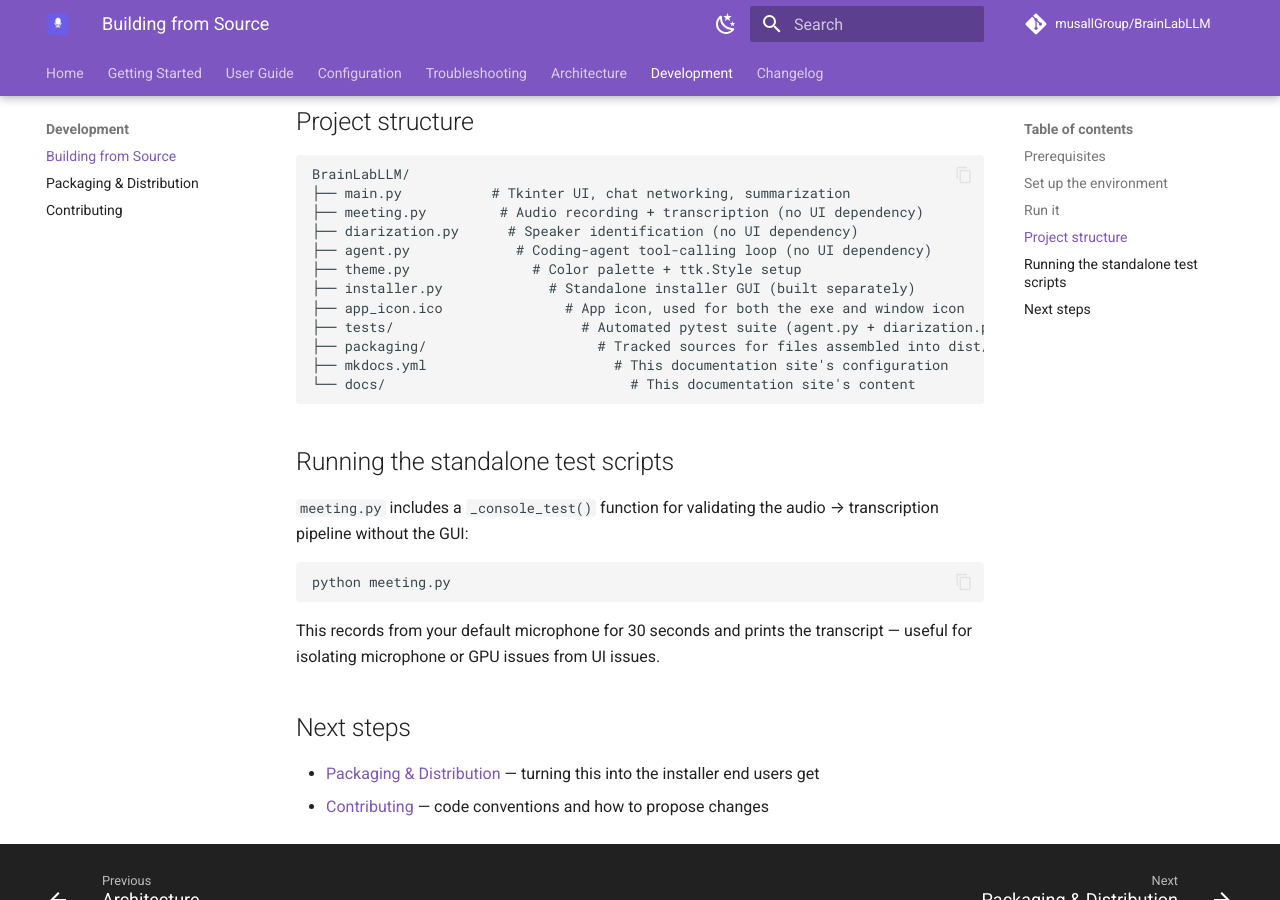
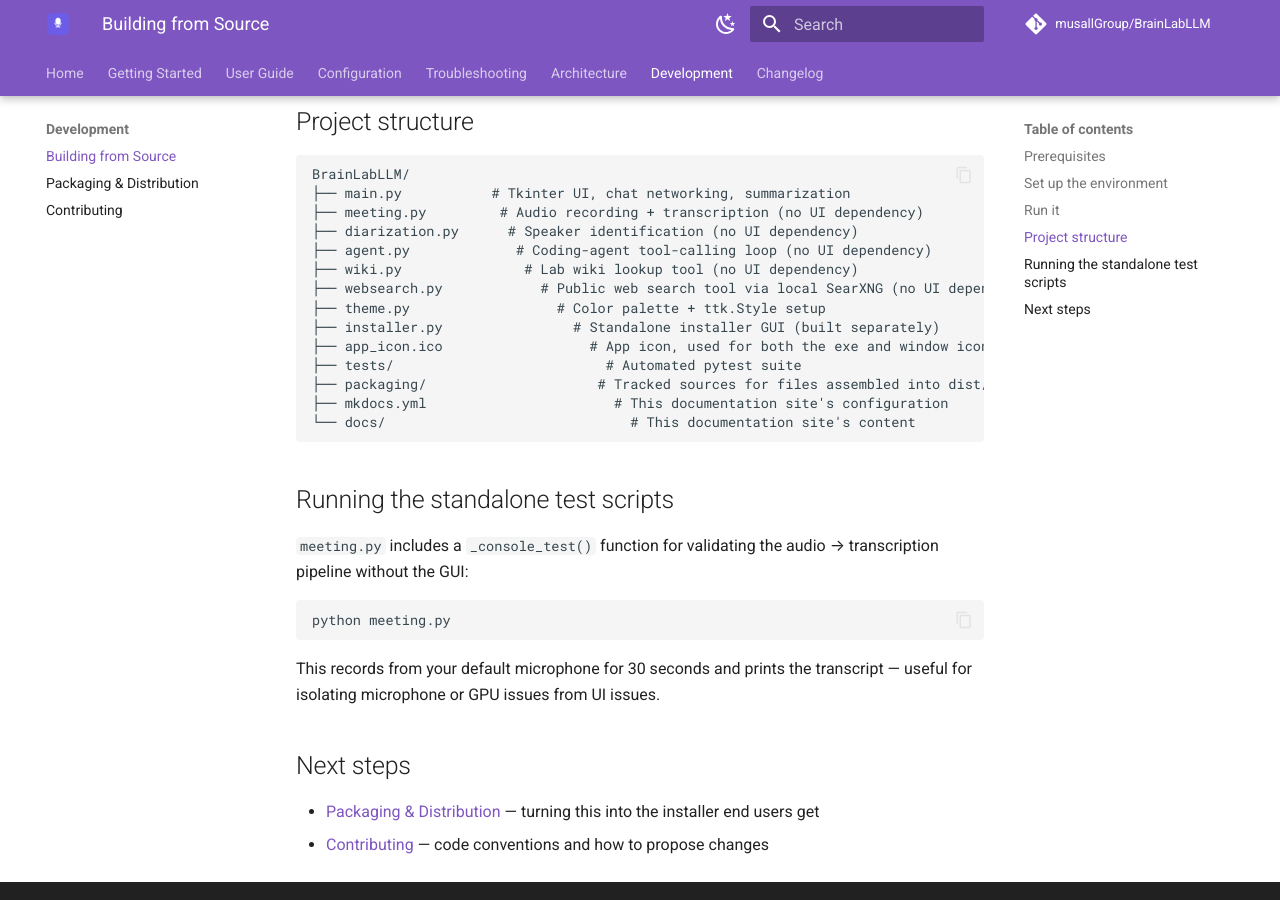
Before and after one commit to musallGroup/BrainLabLLM, an MkDocs documentation site: the page built from docs/development/building.md, in a window 1280 px wide and 900 px high, scrolled down 1317 px. Built offline with MkDocs 1.6.1 and Material for MkDocs 9.7.7, drawn with Linux system fonts in a browser that asks for light colours; comment, search, counter and statistics services are not loaded.

Commit message:
docs: list wiki.py/websearch.py in the project structure, fix stale tests/ note
Same catch-up as the earlier README/index.md fix - these two modules
were missing from building.md's tree, and the tests/ line still said
"agent.py + diarization.py" even though the suite now covers most of
the app.

```diff
--- a/docs/development/building.md
+++ b/docs/development/building.md
@@ -48,10 +48,12 @@ BrainLabLLM/
 ├── meeting.py         # Audio recording + transcription (no UI dependency)
 ├── diarization.py      # Speaker identification (no UI dependency)
 ├── agent.py             # Coding-agent tool-calling loop (no UI dependency)
-├── theme.py               # Color palette + ttk.Style setup
-├── installer.py             # Standalone installer GUI (built separately)
-├── app_icon.ico               # App icon, used for both the exe and window icon
-├── tests/                       # Automated pytest suite (agent.py + diarization.py)
+├── wiki.py               # Lab wiki lookup tool (no UI dependency)
+├── websearch.py            # Public web search tool via local SearXNG (no UI dependency)
+├── theme.py                  # Color palette + ttk.Style setup
+├── installer.py                # Standalone installer GUI (built separately)
+├── app_icon.ico                  # App icon, used for both the exe and window icon
+├── tests/                          # Automated pytest suite
 ├── packaging/                     # Tracked sources for files assembled into dist/ at build time
 ├── mkdocs.yml                       # This documentation site's configuration
 └── docs/                              # This documentation site's content
```
